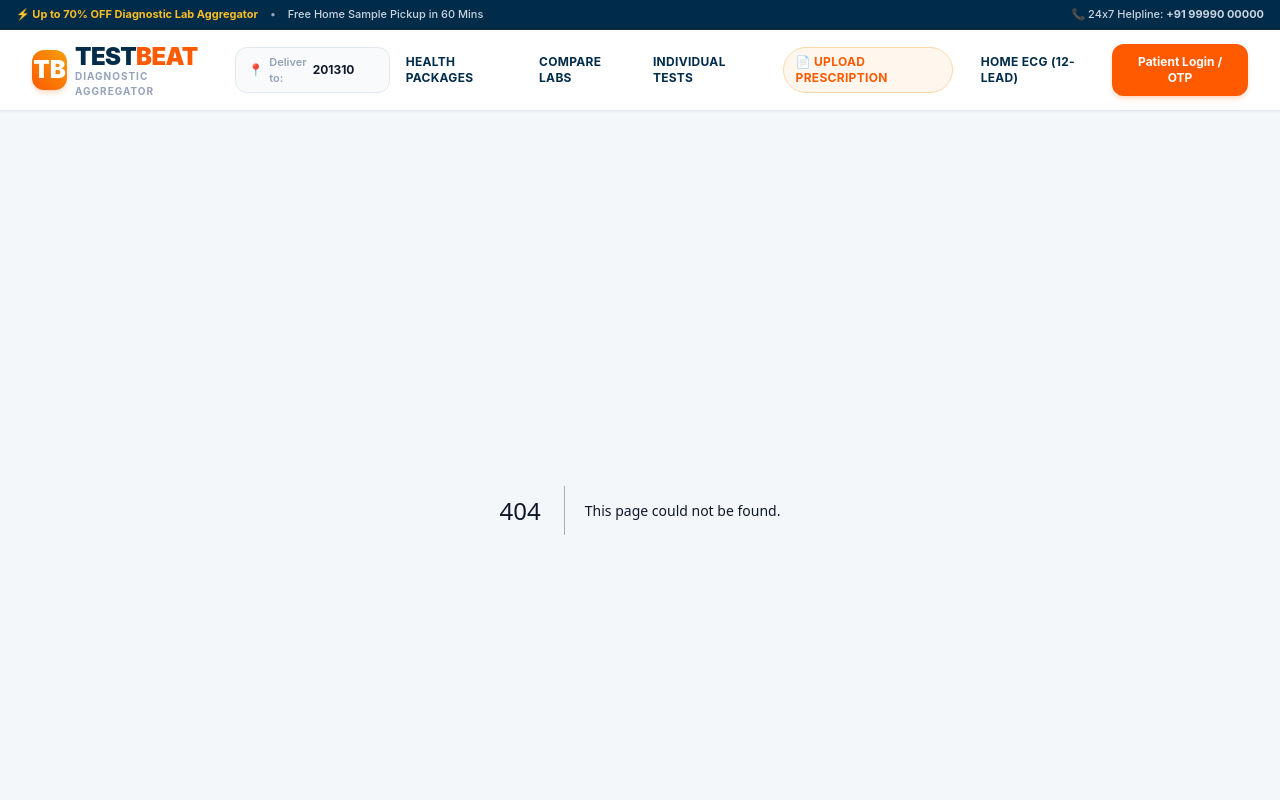
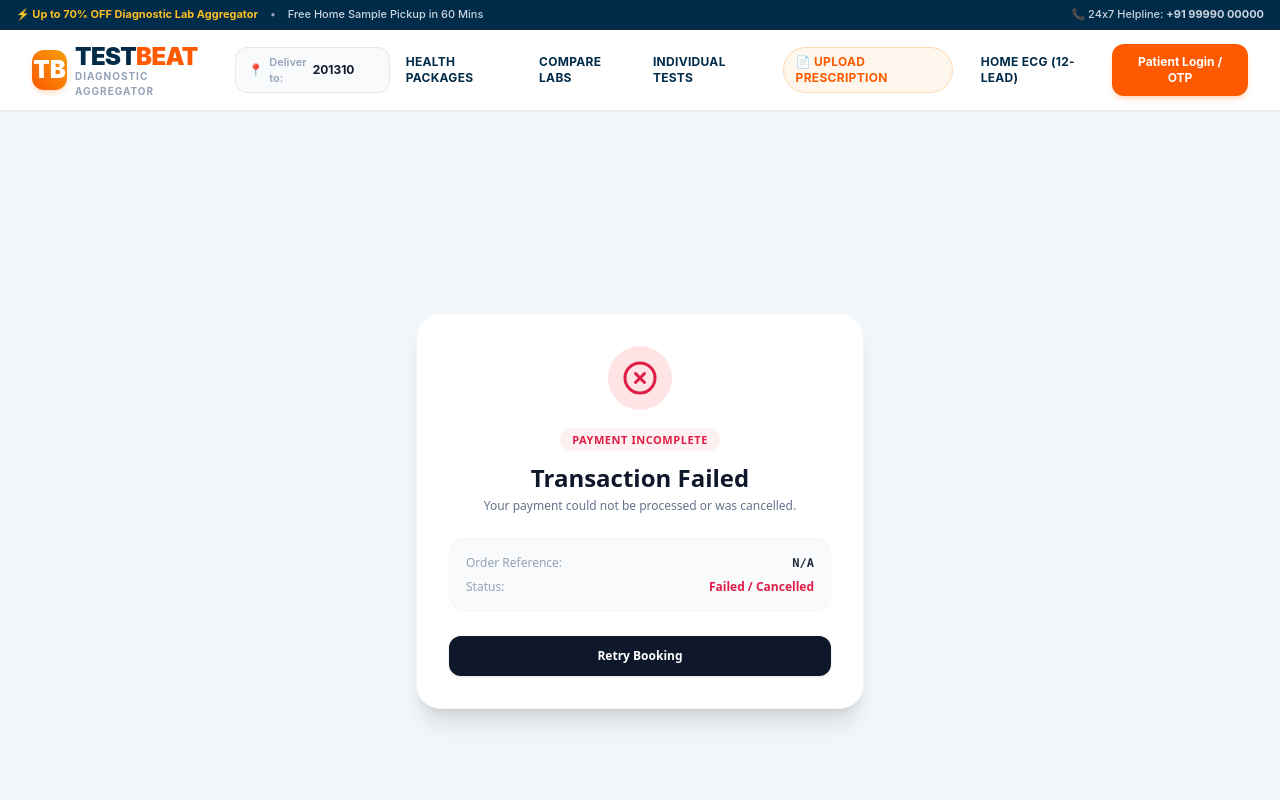
Before and after one commit to testbeat2026/testbeat, a Next.js app: page /payment/status in a window 1280 px wide. Before the commit this address had no page. Shown: the top 800 px of the page. Built offline with nearby package versions, Linux system fonts and the light colour scheme.

Commit message:
Create page.tsx

```diff
--- /dev/null
+++ b/app/payment/status/page.tsx
@@ -0,0 +1,143 @@
+'use client';
+
+import React, { useEffect, useState, Suspense } from 'react';
+import { useSearchParams, useRouter } from 'next/navigation';
+import { CheckCircle2, XCircle, Clock, ArrowRight, ShieldCheck, Home } from 'lucide-react';
+
+function StatusContent() {
+  const searchParams = useSearchParams();
+  const router = useRouter();
+  const orderId = searchParams.get('order_id');
+
+  const [loading, setLoading] = useState(true);
+  const [status, setStatus] = useState<'PAID' | 'FAILED' | 'PENDING'>('PENDING');
+  const [details, setDetails] = useState<any>(null);
+
+  useEffect(() => {
+    if (!orderId) {
+      setLoading(false);
+      setStatus('FAILED');
+      return;
+    }
+
+    const checkStatus = async () => {
+      try {
+        const res = await fetch('/api/payment/verify', {
+          method: 'POST',
+          headers: { 'Content-Type': 'application/json' },
+          body: JSON.stringify({ orderId })
+        });
+        const data = await res.json();
+        setLoading(false);
+
+        if (data.success && data.orderStatus === 'PAID') {
+          setStatus('PAID');
+          setDetails(data.data);
+        } else {
+          setStatus('FAILED');
+          setDetails(data.data);
+        }
+      } catch (err) {
+        setLoading(false);
+        setStatus('FAILED');
+      }
+    };
+
+    checkStatus();
+  }, [orderId]);
+
+  if (loading) {
+    return (
+      <div className="min-h-screen bg-[#F4F7F9] flex flex-col items-center justify-center p-4">
+        <div className="w-12 h-12 border-4 border-[#009387] border-t-transparent rounded-full animate-spin"></div>
+        <p className="mt-4 font-bold text-slate-700 text-sm">Verifying payment with Cashfree...</p>
+      </div>
+    );
+  }
+
+  return (
+    <div className="min-h-screen bg-[#F4F7F9] flex items-center justify-center p-4 font-sans">
+      <div className="bg-white rounded-3xl max-w-md w-full p-8 shadow-xl border border-slate-100 text-center">
+        {status === 'PAID' ? (
+          <>
+            <div className="w-16 h-16 bg-emerald-100 text-emerald-600 rounded-full flex items-center justify-center mx-auto mb-4">
+              <CheckCircle2 size={36} />
+            </div>
+            <span className="text-[11px] font-black uppercase tracking-wider text-emerald-600 bg-emerald-50 px-3 py-1 rounded-full">
+              Booking Confirmed
+            </span>
+            <h2 className="text-2xl font-black text-slate-900 mt-3">Payment Successful!</h2>
+            <p className="text-xs text-slate-500 mt-1">
+              Sample collection partner will be assigned shortly.
+            </p>
+
+            <div className="mt-6 bg-slate-50 p-4 rounded-2xl text-left space-y-2 border border-slate-100 text-xs">
+              <div className="flex justify-between">
+                <span className="text-slate-400">Order Reference:</span>
+                <span className="font-mono font-bold text-slate-800">{orderId}</span>
+              </div>
+              <div className="flex justify-between">
+                <span className="text-slate-400">Amount Paid:</span>
+                <span className="font-bold text-slate-900">₹{details?.order_amount || '---'}</span>
+              </div>
+              <div className="flex justify-between">
+                <span className="text-slate-400">Payment Channel:</span>
+                <span className="font-bold text-[#009387]">Cashfree Live PG</span>
+              </div>
+            </div>
+
+            <div className="mt-6 flex flex-col gap-2">
+              <button
+                onClick={() => router.push('/')}
+                className="w-full py-3 bg-[#009387] hover:bg-[#007A70] text-white font-bold text-xs rounded-xl shadow transition flex items-center justify-center gap-2 cursor-pointer"
+              >
+                <Home size={14} /> Back to Home
+              </button>
+            </div>
+          </>
+        ) : (
+          <>
+            <div className="w-16 h-16 bg-rose-100 text-rose-600 rounded-full flex items-center justify-center mx-auto mb-4">
+              <XCircle size={36} />
+            </div>
+            <span className="text-[11px] font-black uppercase tracking-wider text-rose-600 bg-rose-50 px-3 py-1 rounded-full">
+              Payment Incomplete
+            </span>
+            <h2 className="text-2xl font-black text-slate-900 mt-3">Transaction Failed</h2>
+            <p className="text-xs text-slate-500 mt-1">
+              Your payment could not be processed or was cancelled.
+            </p>
+
+            <div className="mt-6 bg-slate-50 p-4 rounded-2xl text-left space-y-2 border border-slate-100 text-xs">
+              <div className="flex justify-between">
+                <span className="text-slate-400">Order Reference:</span>
+                <span className="font-mono font-bold text-slate-800">{orderId || 'N/A'}</span>
+              </div>
+              <div className="flex justify-between">
+                <span className="text-slate-400">Status:</span>
+                <span className="font-bold text-rose-600">Failed / Cancelled</span>
+              </div>
+            </div>
+
+            <div className="mt-6 flex flex-col gap-2">
+              <button
+                onClick={() => router.push('/')}
+                className="w-full py-3 bg-slate-900 hover:bg-slate-800 text-white font-bold text-xs rounded-xl shadow transition cursor-pointer"
+              >
+                Retry Booking
+              </button>
+            </div>
+          </>
+        )}
+      </div>
+    </div>
+  );
+}
+
+export default function PaymentStatusPage() {
+  return (
+    <Suspense fallback={<div className="p-8 text-center text-xs">Loading payment status...</div>}>
+      <StatusContent />
+    </Suspense>
+  );
+}
```
